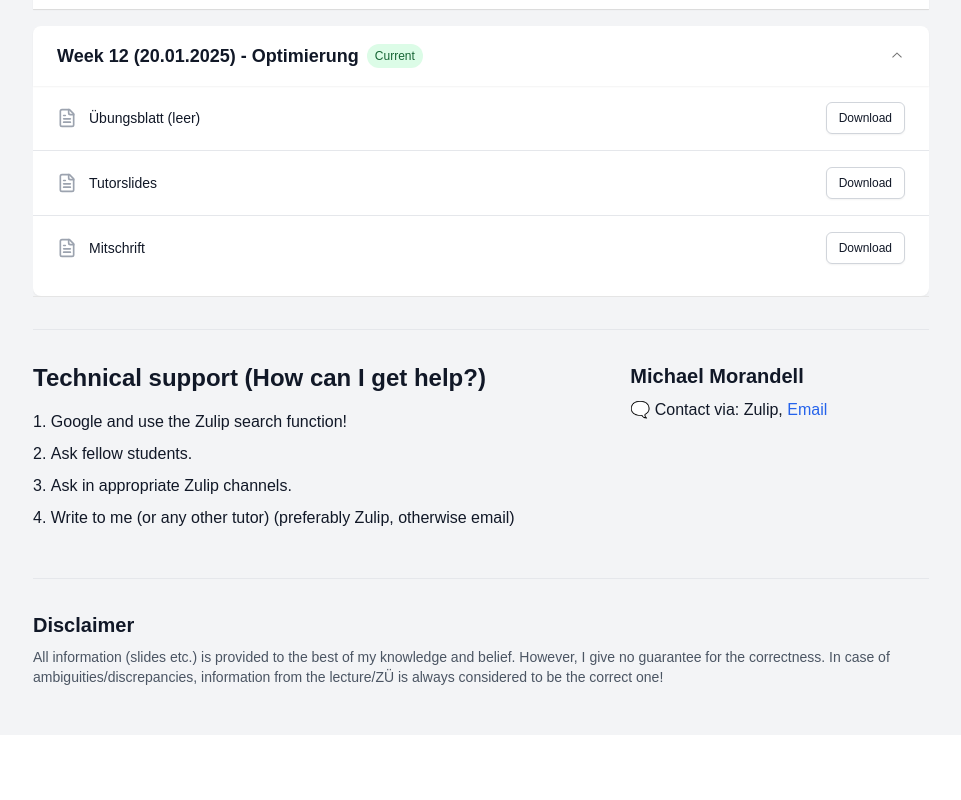
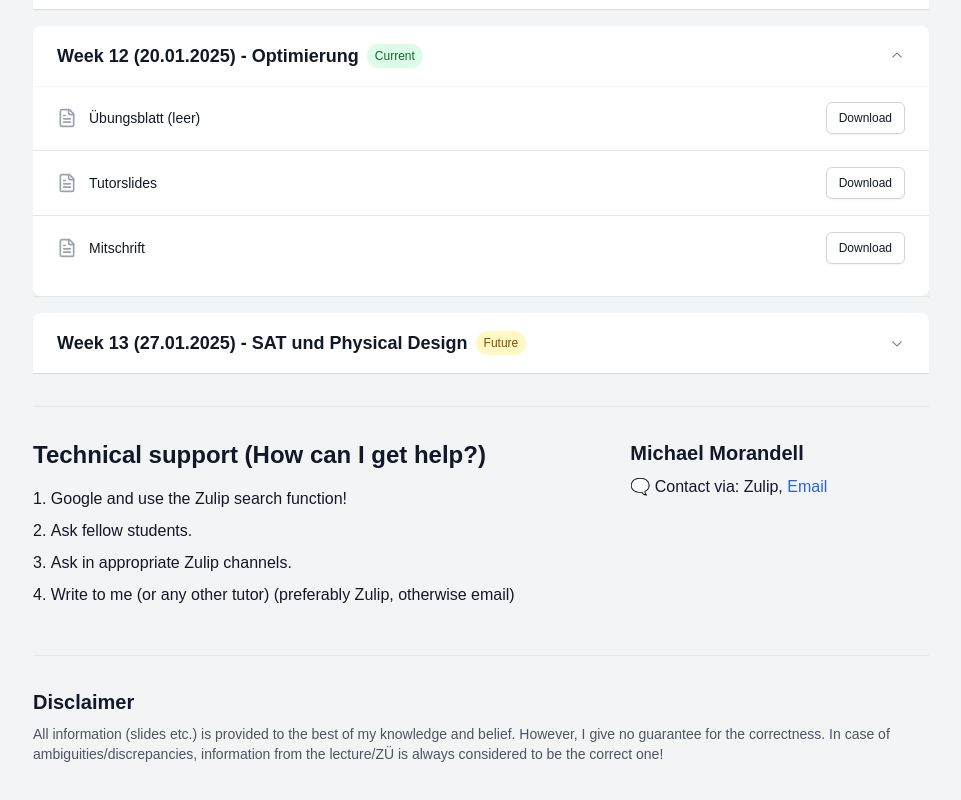
Before and after one commit to mormic04/era_tutorium_website, a Next.js app: page / in a window 1280 px wide. Shown: the part 1245-2045 px from the top of the page, without its empty margins (159-1120 px from the left). Before the commit the page ends 1980 px from the top, so only its background shows below. Built offline with nearby package versions, Linux system fonts and the light colour scheme.

Commit message:
added w13

```diff
--- a/src/components/LectureMaterials.tsx
+++ b/src/components/LectureMaterials.tsx
@@ -188,6 +188,13 @@ const lectureWeeks = [
     ],
   },
 
+  {
+    week: 13,
+    date: "27.01.2025",
+    topic: "SAT und Physical Design",
+    materials: []
+  },
+
 ]
 
 export default function LectureMaterials() {
```
